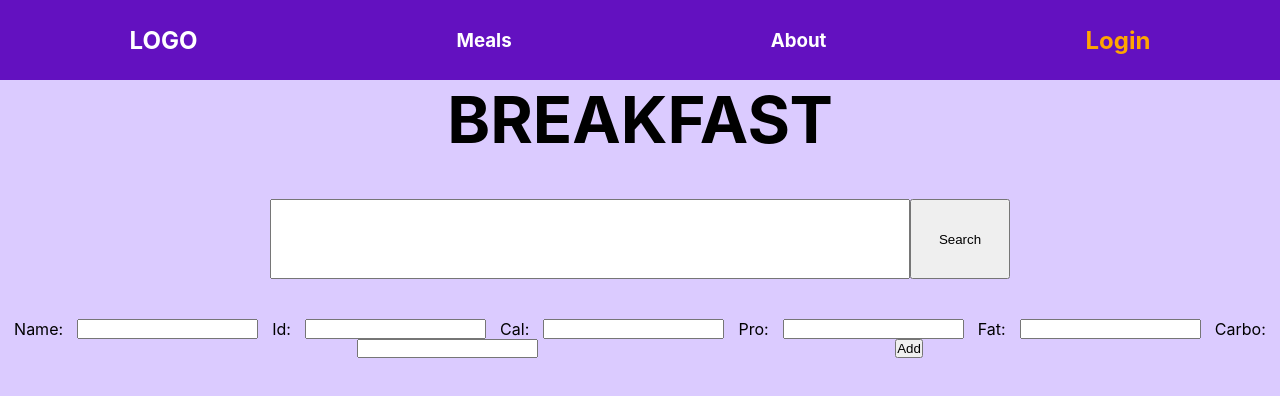
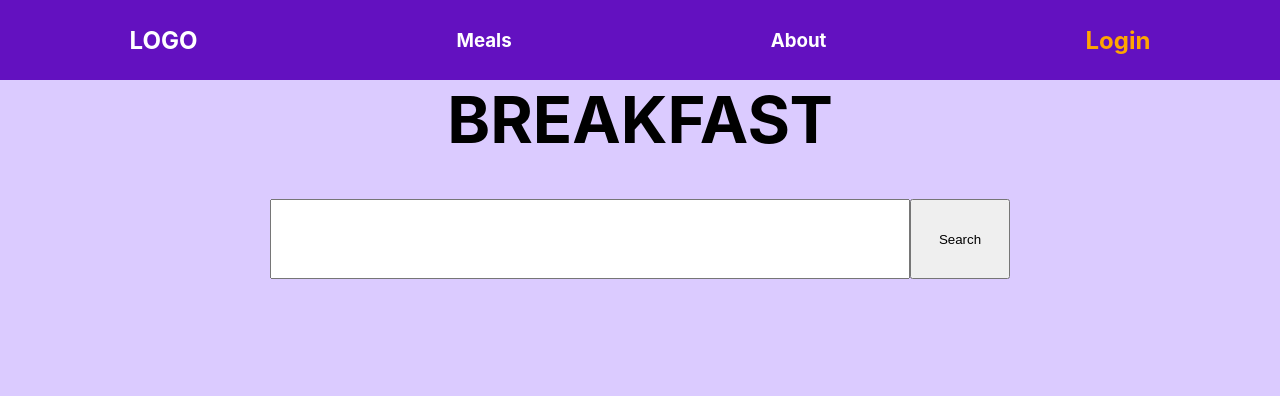
Before and after one commit to Palmer786/diet-app, a React (Create React App) app: page /meals/breakfast in a window 1280 px wide. Shown: the top 396 px of the page. Built offline with nearby package versions, Linux system fonts and the light colour scheme.

Commit message:
added api

```diff
--- a/package.json
+++ b/package.json
@@ -3,6 +3,7 @@
   "version": "0.1.0",
   "private": true,
   "dependencies": {
+    "axios": "^0.19.0",
     "react": "^16.12.0",
     "react-dom": "^16.12.0",
     "react-router-dom": "^5.1.2",
--- a/src/App.js
+++ b/src/App.js
@@ -4,6 +4,7 @@ import Nav from "./components/Nav";
 import About from "./components/About";
 import MealDetails from "./components/myDietComponents/MealDetails";
 import Homepage from "./components/Homepage";
+import ProductDetail from "./components/myDietComponents/ProductDetails";
 import "./App.css";
 
 const App = () => {
@@ -14,6 +15,7 @@ const App = () => {
         <Route path="/" exact component={Homepage} />
         <Route path="/about" exact component={About} />
         <Route path="/meals/:title" exact component={MealDetails} />
+        <Route path="/meals/:title/:id" component={ProductDetail} />
       </Router>
     </div>
   );
--- a/src/components/myDietComponents/AddProduct.js
+++ b/src/components/myDietComponents/AddProduct.js
@@ -1,56 +1,30 @@
-import React, { useState } from "react";
+import React from "react";
 
-const AddProduct = ({ setItems, title }) => {
-  const [name, setName] = useState("");
-  const [id, setId] = useState("");
-  const [cal, setCal] = useState("");
-  const [pro, setPro] = useState("");
-  const [fat, setFat] = useState("");
-  const [carbo, setCarbo] = useState("");
-
-  const updateName = e => {
-    setName(e.target.value);
-  };
-  const updateId = e => {
-    setId(+e.target.value);
-  };
-  const updateCal = e => {
-    setCal(+e.target.value);
-  };
-  const updatePro = e => {
-    setPro(+e.target.value);
-  };
-  const updateFat = e => {
-    setFat(+e.target.value);
-  };
-  const updateCarbo = e => {
-    setCarbo(+e.target.value);
-  };
-
-  const addProduct = e => {
+const AddProduct = ({
+  title,
+  id,
+  calories,
+  proteins,
+  carbohydrates,
+  fats,
+  name
+}) => {
+  const addItem = e => {
     e.preventDefault();
     const array = JSON.parse(localStorage.getItem(`${title}`));
     array.food.push({
       id,
       name,
-      calories: cal,
-      proteins: pro,
-      fats: fat,
-      carbohydrates: carbo
+      calories: Math.round(calories),
+      proteins: Math.round(proteins),
+      carbohydrates: Math.round(carbohydrates),
+      fats: Math.round(fats),
     });
-    setItems(array);
+    localStorage.setItem(`${title}`, JSON.stringify(array));
+    window.location.assign(`/meals/${title}`);
   };
-
   return (
-    <form className="myList" onSubmit={addProduct}>
-      Name:
-      <input type="text" name="name" value={name} onChange={updateName} />
-      Id: <input type="number" name="id" value={id} onChange={updateId} />
-      Cal: <input type="number" name="cal" value={cal} onChange={updateCal} />
-      Pro: <input type="number" name="pro" value={pro} onChange={updatePro} />
-      Fat: <input type="number" name="fat" value={fat} onChange={updateFat} />
-      Carbo:
-      <input type="number" name="carbo" value={carbo} onChange={updateCarbo} />
+    <form onSubmit={addItem}>
       <button>Add</button>
     </form>
   );
--- a/src/components/myDietComponents/Meal.js
+++ b/src/components/myDietComponents/Meal.js
@@ -6,24 +6,7 @@ const Meal = ({ title, setMealKeys }) => {
   const [items, setItems] = useState(
     JSON.parse(localStorage.getItem(`${title}`)) || {
       key: title,
-      food: [
-        {
-          id: 3,
-          name: "mandarynka",
-          calories: 50,
-          proteins: 3,
-          fats: 5,
-          carbohydrates: 10
-        },
-        {
-          id: 5,
-          name: "banan",
-          calories: 120,
-          proteins: 3,
-          fats: 2,
-          carbohydrates: 30
-        }
-      ]
+      food: []
     }
   );
   useEffect(() => {
@@ -60,7 +43,6 @@ const Meal = ({ title, setMealKeys }) => {
       <div className="product-delete">
         <DelMealKey title={title} setMealKeys={setMealKeys} />
       </div>
-
     </div>
   );
 };
--- a/src/components/myDietComponents/MealDetails.js
+++ b/src/components/myDietComponents/MealDetails.js
@@ -1,6 +1,7 @@
 import React, { useEffect, useState } from "react";
 import DelProduct from "./DelProduct";
 import AddProduct from "./AddProduct";
+import SearchProduct from "./SearchProduct";
 
 const MealDetails = ({ match }) => {
   const [items, setItems] = useState(
@@ -15,11 +16,7 @@ const MealDetails = ({ match }) => {
   return (
     <div className="main">
       <h1>{items.key}</h1>
-      <div className="search">
-        <input type="text" className="search-bar" />
-        <button className="search-button">Search</button>
-      </div>
-      <AddProduct setItems={setItems} title={match.params.title} />
+      <SearchProduct title={match.params.title} />
       <div className="myList">
         {items.food.map(item => (
           <div className="product" key={item.id}>
--- /dev/null
+++ b/src/components/myDietComponents/ProductDetails.js
@@ -0,0 +1,32 @@
+import React, { useState, useEffect } from "react";
+import AddProduct from "./AddProduct";
+import axios from "axios";
+
+const ProductDetail = ({ match }) => {
+  const [product, setProduct] = useState("");
+  const API_ID = "e6f68f18";
+  const API_KEY = "b3a5ad3cdc5c8f49ca2c4714ecd9a149";
+  useEffect(() => {
+    fetchProduct();
+  }, []);
+
+  const fetchProduct = async () => {
+    const fetchQuery = `https://api.nutritionix.com/v1_1/item?id=${match.params.id}&appId=${API_ID}&appKey=${API_KEY}`;
+    await axios.get(fetchQuery).then(res => setProduct(res.data));
+  };
+
+  return (
+    <div>
+      <h2>{product.item_name}</h2>
+      <h3>Brand: {product.brand_name}</h3>
+      <p>Calories: {product.nf_calories}</p>
+      <p>Proteins: {product.nf_protein}</p>
+      <p>Fats: {product.nf_total_fat}</p>
+      <p>Carbohydrates: {product.nf_total_carbohydrate}</p>
+      <p>Weight: {product.nf_serving_weight_grams} g.</p>
+      <AddProduct title={match.params.title} id={match.params.id} name={product.item_name} calories={product.nf_calories} proteins={product.nf_protein} fats={product.nf_total_fat} carbohydrates={product.nf_total_carbohydrate} />
+    </div>
+  );
+};
+
+export default ProductDetail;
--- /dev/null
+++ b/src/components/myDietComponents/SearchProduct.js
@@ -0,0 +1,47 @@
+import React, { useState } from "react";
+import { Link } from "react-router-dom";
+import axios from "axios";
+
+const SearchProduct = ({title}) => {
+  const [search, setSearch] = useState("");
+  const [products, setProducts] = useState([]);
+
+  const updateSearch = e => {
+    setSearch(e.target.value);
+  };
+
+  const searchProduct = async e => {
+    e.preventDefault();
+    const fetchQuery = `https://api.nutritionix.com/v1_1/search/${search}?appId=${API_ID}&appKey=${API_KEY}`;
+    await axios.get(fetchQuery).then(res => setProducts(res.data.hits));
+  };
+
+  const API_ID = "e6f68f18";
+  const API_KEY = "b3a5ad3cdc5c8f49ca2c4714ecd9a149";
+
+  return (
+    <div>
+      <form className="search" onSubmit={searchProduct}>
+        <input
+          type="text"
+          className="search-bar"
+          name="search"
+          value={search}
+          onChange={updateSearch}
+        />
+        <button className="search-button">Search</button>
+      </form>
+      <div>
+        {products.map(product => (
+          <div key={product._id}>
+            <Link to={`/meals/${title}/${product._id}`}>
+              <h2>{product.fields.item_name}</h2>
+            </Link>
+          </div>
+        ))}
+      </div>
+    </div>
+  );
+};
+
+export default SearchProduct;
```
Also changed, not shown: 2 other files (tests, documents, lock files or other folders).
